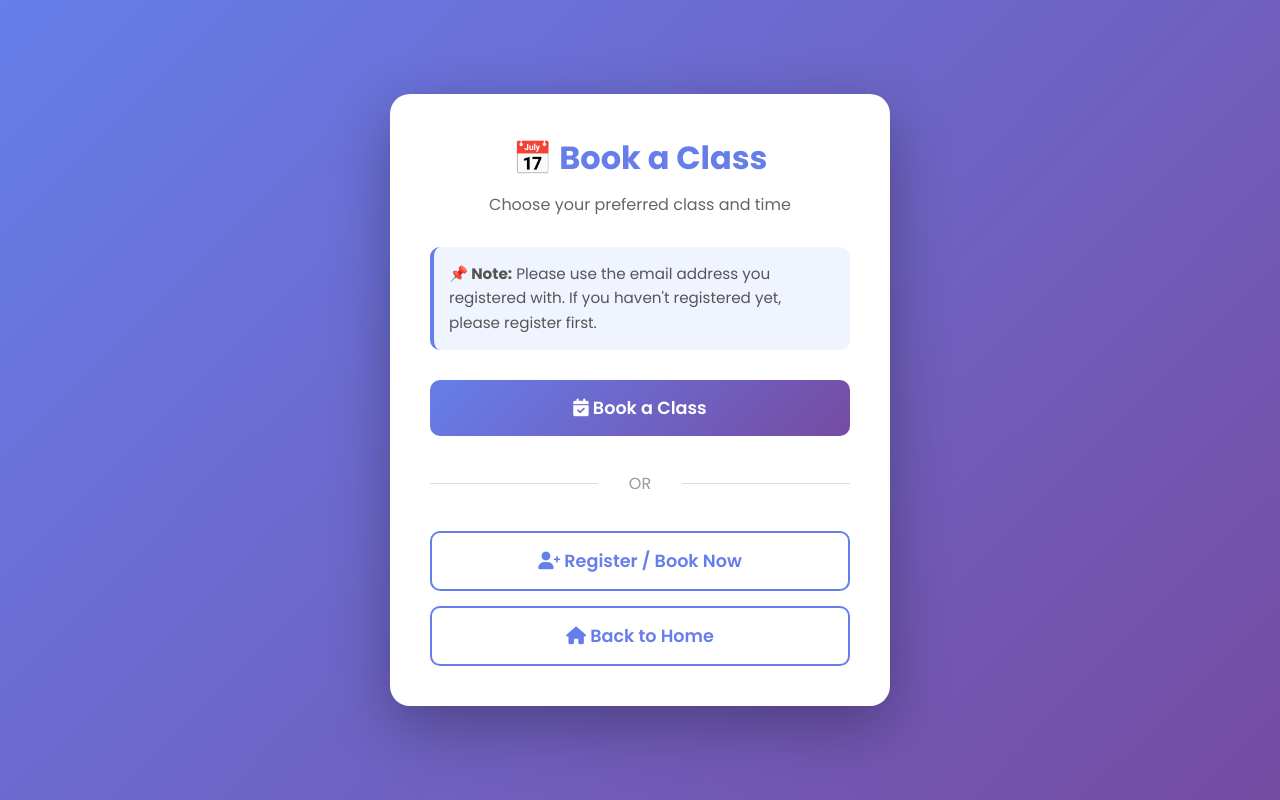
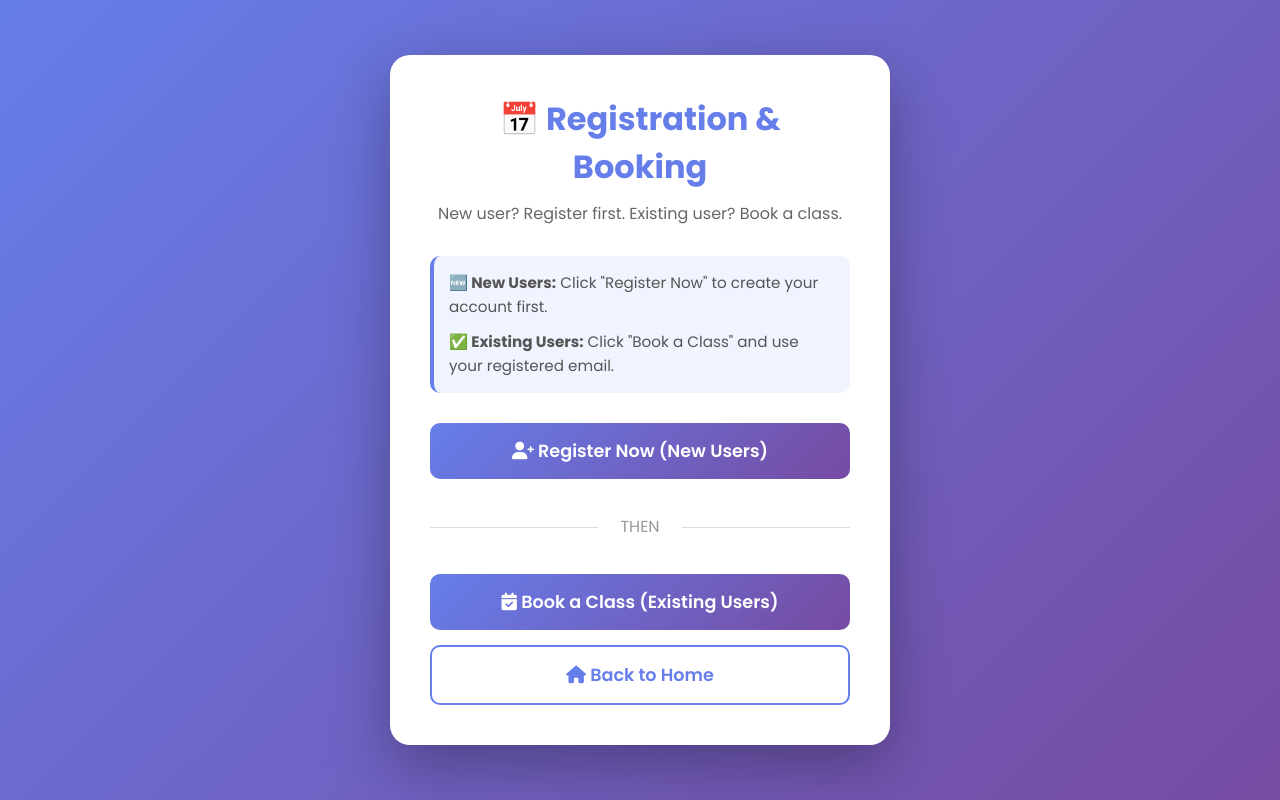
Before and after one commit to divyabodysculptyogastudio/YogaStudioHome, a website: page book-class.html in a window 1280 px wide. Drawn offline with Linux system fonts and the light colour scheme.

Commit message:
updated the file with new booking logic

```diff
--- a/book-class.html
+++ b/book-class.html
@@ -107,24 +107,25 @@
 </head>
 <body>
     <div class="container">
-        <h1>📅 Book a Class</h1>
-        <p class="subtitle">Choose your preferred class and time</p>
+        <h1>📅 Registration & Booking</h1>
+        <p class="subtitle">New user? Register first. Existing user? Book a class.</p>
 
         <div class="info-box">
-            <p><strong>📌 Note:</strong> Please use the email address you registered with. If you haven't registered yet, please register first.</p>
+            <p><strong>🆕 New Users:</strong> Click "Register Now" to create your account first.</p>
+            <p style="margin-top: 10px;"><strong>✅ Existing Users:</strong> Click "Book a Class" and use your registered email.</p>
         </div>
 
         <div class="btn-container">
-            <!-- REPLACE WITH YOUR ACTUAL GOOGLE FORM URLS -->
-            <a href="https://forms.gle/Mc75XKWgKcchTasj9" class="btn btn-primary" target="_blank">
-                <i class="fas fa-calendar-check"></i> Book a Class
+            <!-- STEP 1: REGISTRATION (One-Time) -->
+            <a href="register.html" class="btn btn-primary">
+                <i class="fas fa-user-plus"></i> Register Now (New Users)
             </a>
 
-            <div class="divider">OR</div>
+            <div class="divider">THEN</div>
 
-            <!-- If you have a registration form, add it here. Otherwise remove this button -->
-            <a href="https://forms.gle/Mc75XKWgKcchTasj9" class="btn btn-secondary" target="_blank">
-                <i class="fas fa-user-plus"></i> Register / Book Now
+            <!-- STEP 2: BOOKING (Multiple Times) -->
+            <a href="booking.html" class="btn btn-primary">
+                <i class="fas fa-calendar-check"></i> Book a Class (Existing Users)
             </a>
 
             <a href="index.html" class="btn btn-secondary">
```
